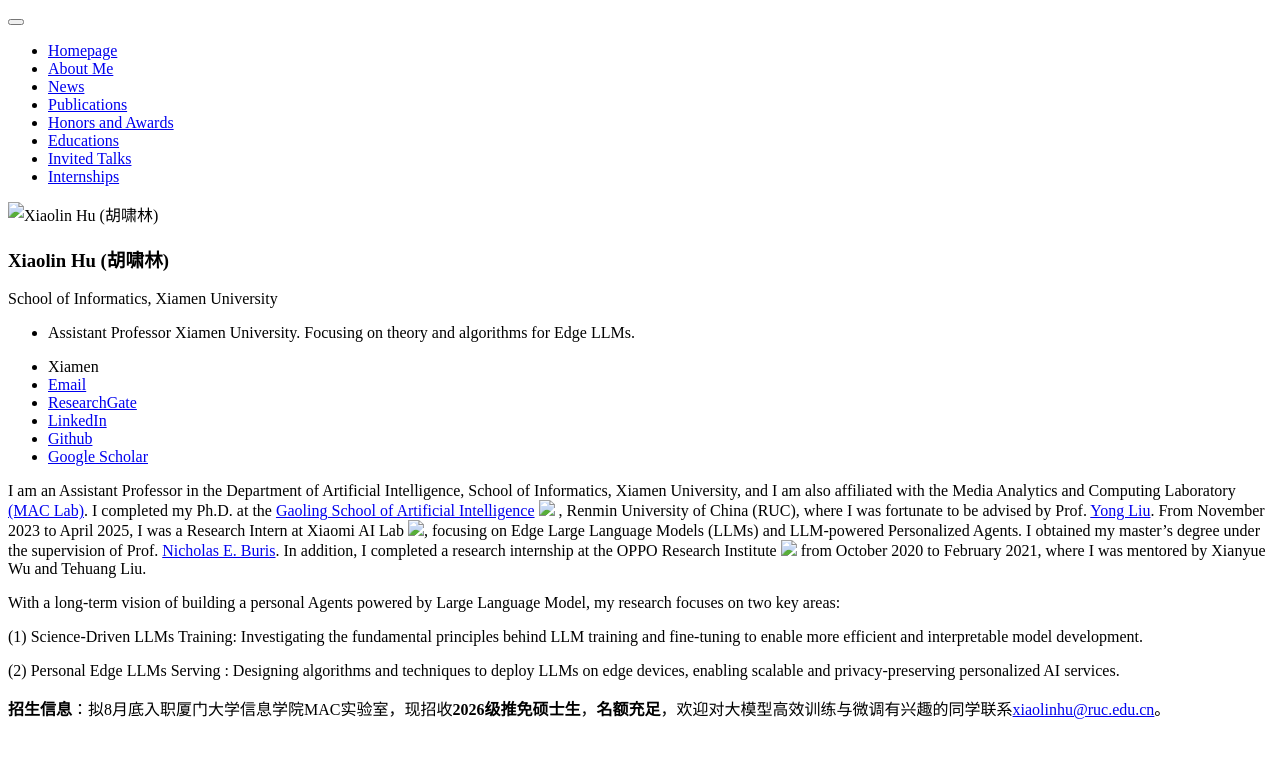
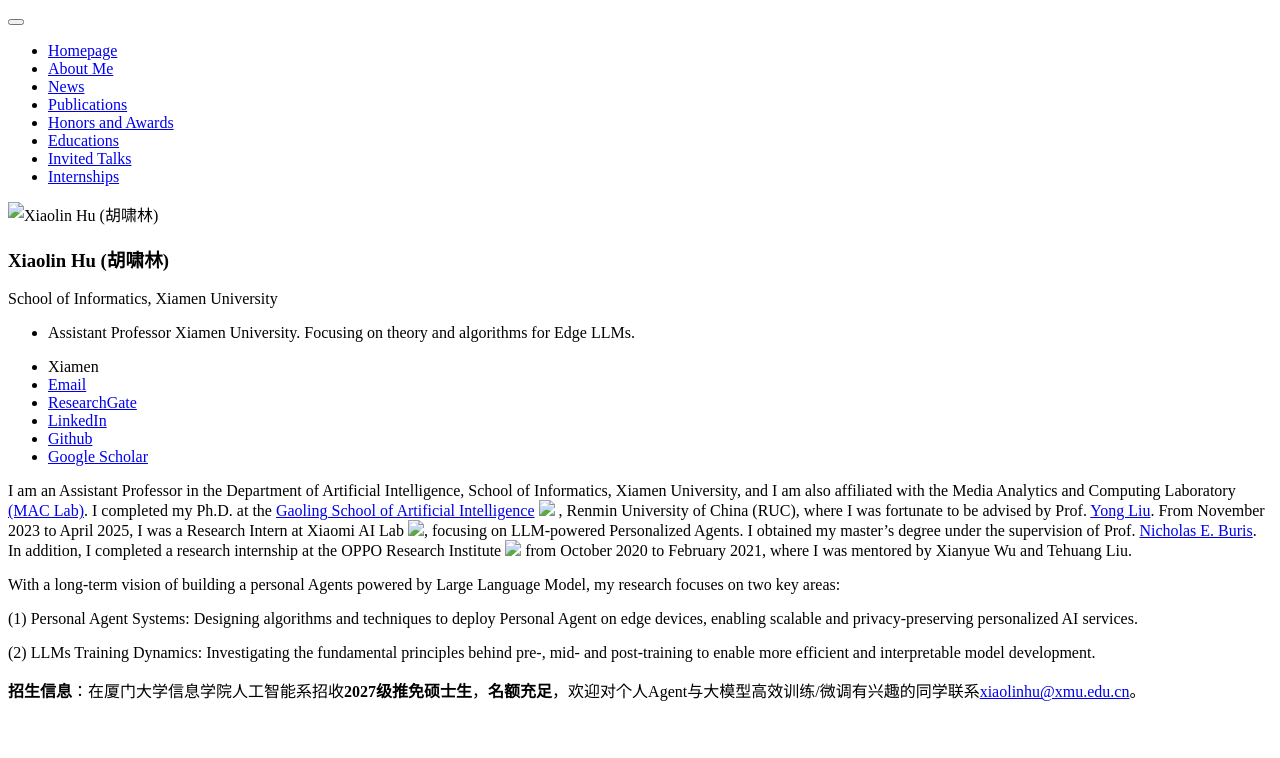
Before and after one commit to hsiaolinhu/hsiaolinhu.github.io, a Jekyll site: the page built from _pages/includes/intro.md, in a window 1280 px wide. Shown: the top 758 px of the page. Built offline with Jekyll 4.4.1, drawn with Linux system fonts in a browser that asks for light colours; our own code applies the rules of GitHub Pages for plain Markdown files.

Commit message:
Update intro.md

```diff
--- a/_pages/includes/intro.md
+++ b/_pages/includes/intro.md
@@ -1,6 +1,6 @@
 <!-- I work at [Sea AI Lab](https://sail.sea.com/) <img src='./images/logo-sea-header-desktop.webp' style='width: 6em;'> as a research scientist now, leading the audio team and doing some fundamental audio-related research. We are [hiring researchers and engineers](https://career.sea.com/position/427) to work on TTS, music generation, speech translation and audio-driven talking face generation. If interested, feel free to email me at [renyi@sea.com](mailto:renyi@sea.com). -->
 
-I am an Assistant Professor in the Department of Artificial Intelligence, School of Informatics, Xiamen University, and I am also affiliated with the Media Analytics and Computing Laboratory [(MAC Lab)](https://mac.xmu.edu.cn/). I completed my Ph.D. at the [Gaoling School of Artificial Intelligence](http://ai.ruc.edu.cn/) <img src='./images/logo-gsai-header-desktop.png' style='width: 8em;'> , Renmin University of China (RUC), where I was fortunate to be advised by Prof. [Yong Liu](https://gsai.ruc.edu.cn/liuyong). From November 2023 to April 2025, I was a Research Intern at Xiaomi AI Lab <img src='./images/mi-logo.png' style="width: 2.3em;">, focusing on Edge Large Language Models (LLMs) and LLM-powered Personalized Agents. I obtained my master’s degree under the supervision of Prof. [Nicholas E. Buris](https://www.linkedin.com/in/nick-buris-a974ba5/). In addition, I completed a research internship at the OPPO Research Institute <img src='./images/oppo-logo.png' style="width: 3.8em;"> from October 2020 to February 2021, where I was mentored by Xianyue Wu and Tehuang Liu.
+I am an Assistant Professor in the Department of Artificial Intelligence, School of Informatics, Xiamen University, and I am also affiliated with the Media Analytics and Computing Laboratory [(MAC Lab)](https://mac.xmu.edu.cn/). I completed my Ph.D. at the [Gaoling School of Artificial Intelligence](http://ai.ruc.edu.cn/) <img src='./images/logo-gsai-header-desktop.png' style='width: 8em;'> , Renmin University of China (RUC), where I was fortunate to be advised by Prof. [Yong Liu](https://gsai.ruc.edu.cn/liuyong). From November 2023 to April 2025, I was a Research Intern at Xiaomi AI Lab <img src='./images/mi-logo.png' style="width: 2.3em;">, focusing on LLM-powered Personalized Agents. I obtained my master’s degree under the supervision of Prof. [Nicholas E. Buris](https://www.linkedin.com/in/nick-buris-a974ba5/). In addition, I completed a research internship at the OPPO Research Institute <img src='./images/oppo-logo.png' style="width: 3.8em;"> from October 2020 to February 2021, where I was mentored by Xianyue Wu and Tehuang Liu.
 
 
 <!-- under the guidance of [Wei Liu](https://www.linkedin.com/in/wei-liu-40a97a39/?originalSubdomain=cn) and [Jian Luan](https://www.linkedin.com/in/jian-luan-58b5a428/?originalSubdomain=cn).
@@ -23,17 +23,18 @@ With a long-term vision of building a personal Agents powered by Large Language
 
 <!--
 Toward the long vision of building a human-centered application ecosystem based on the fundation models, I am interested in the following topics:  -->
-(1) Science-Driven LLMs Training: Investigating the fundamental principles behind LLM training and fine-tuning to enable more efficient and interpretable model development.
+
+(1) Personal Agent Systems: Designing algorithms and techniques to deploy Personal Agent on edge devices, enabling scalable and privacy-preserving personalized AI services.
+
+(2) LLMs Training Dynamics: Investigating the fundamental principles behind pre-, mid- and post-training to enable more efficient and interpretable model development.
 <!-- (1) Science Driven Tuning: to pursue scientific principles behind optimization of LLMs and use them to guide human-centerd personal model development. -->
-
-(2) Personal Edge LLMs Serving : Designing algorithms and techniques to deploy LLMs on edge devices, enabling scalable and privacy-preserving personalized AI services.
 
 <!-- Developing efficient algorithms for LLMs on edge devices to enhance personalized services. -->
 
 
 <!-- to study efficient method for deploying LLMs on edge devices and the communication challenges arising from large-scale agents. to guide human-centered model development  -->
 
-**招生信息**：拟8月底入职厦门大学信息学院MAC实验室，现招收**2026级推免硕士生**，**名额充足**，欢迎对大模型高效训练与微调有兴趣的同学联系[xiaolinhu@ruc.edu.cn](mailto:xiaolinhu@ruc.edu.cn)。
+**招生信息**：在厦门大学信息学院人工智能系招收**2027级推免硕士生**，**名额充足**，欢迎对个人Agent与大模型高效训练/微调有兴趣的同学联系[xiaolinhu@xmu.edu.cn](mailto:xiaolinhu@xmu.edu.cn)。
 
 <!-- [Shanghai University President Scholarship](https://news.shu.edu.cn/info/1021/47992.htm) (The highest honor among the scholarships at Shanghai University). -->
 
```
